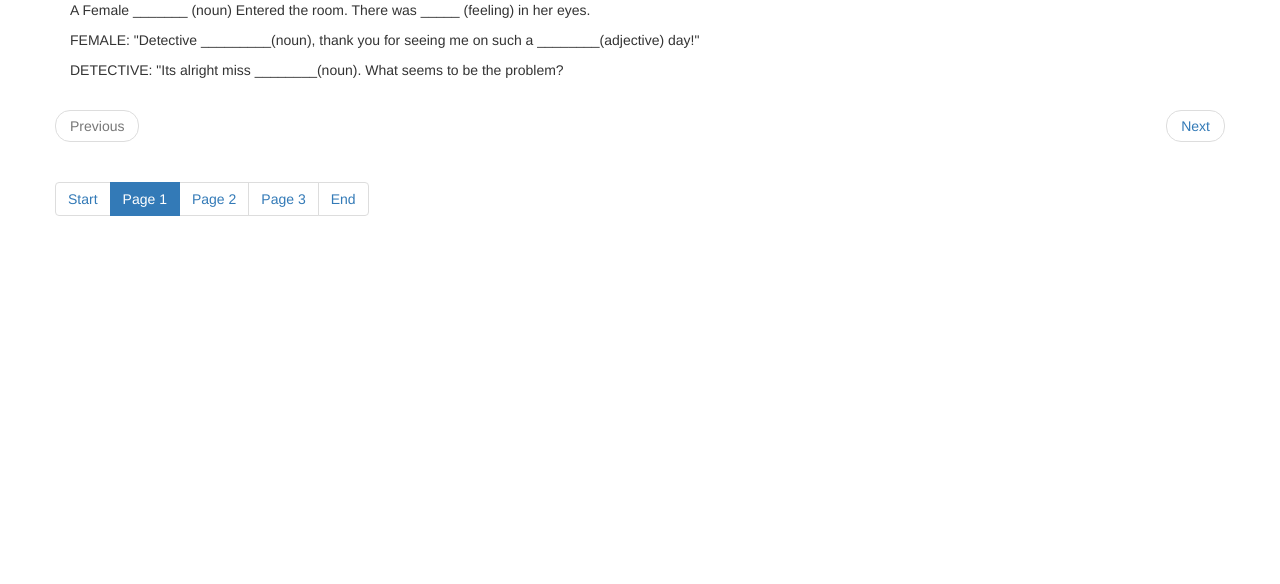
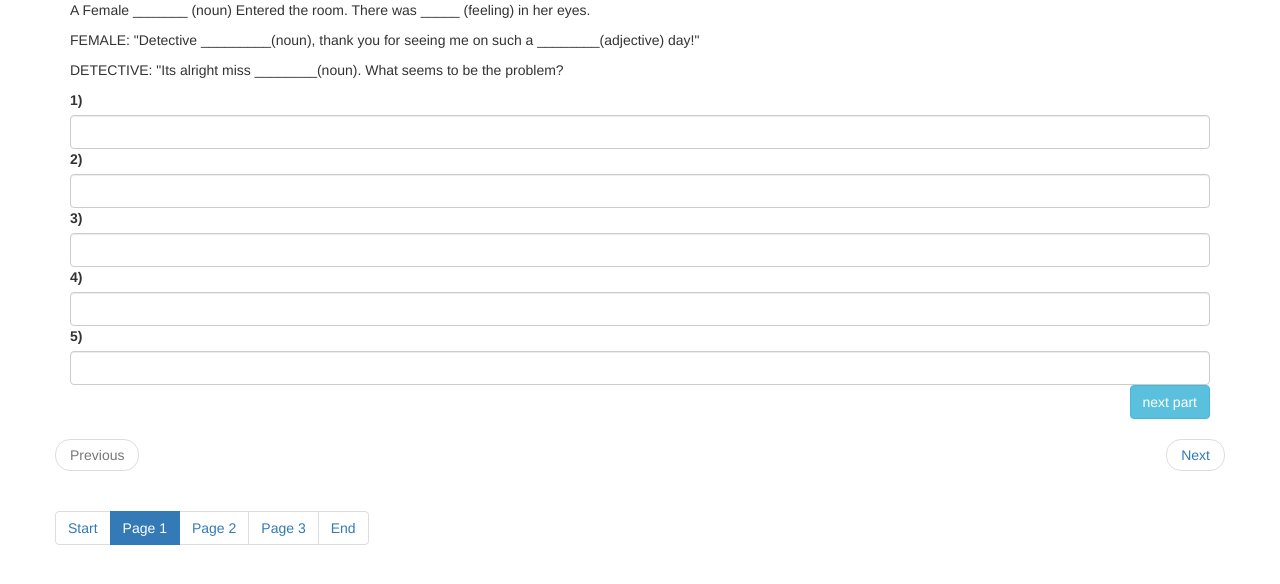
Before and after one commit to ac-jarvisa/mtm4086-as2, a PHP site: page /story.php?pg=1 in a window 1280 px wide. Shown: the part 40-624 px from the top of the page. Run offline with PHP 8.4, Linux system fonts and the light colour scheme; some libraries are stand-ins or nearby versions.

Commit message:
session variables now carry to the final page

```diff
--- a/story.php
+++ b/story.php
@@ -2,31 +2,116 @@
 session_start();
 
 $content = '<p>Start your Story</p>';
+$form = '';
+$results = '';
+
 if(isset($_GET['pg'])){
-		$_SESSION['page#'] = "start";
 	$_GET['pg'] == "start";
-		$content = '<p>Start your Story</p>';
 
 	if($_GET['pg'] == 1){
-			$_SESSION['page#'] = "1";
 		$content = '<p>A Female _______ (noun) Entered the room. There was _____ (feeling) in her eyes.</p>
 			<p>FEMALE: "Detective _________(noun), thank you for seeing me on such a ________(adjective) day!"</p>
 			<p>DETECTIVE: "Its alright miss ________(noun). What seems to be the problem?</p>';
+		$form = '<form method="post" class="form-horizontal" role="form" action="' . $_SERVER["PHP_SELF"] . '?pg=2">
+            	<label for="story-1-a1">1) </label>
+                <input type="text" id="story-1-a1" name="story-1-a1" class="form-control">
+                <label for="story-1-a2">2) </label>
+                <input type="text" id="story-1-a2" name="story-1-a2" class="form-control">
+                <label for="story-1-a3">3) </label>
+                <input type="text" id="story-1-a3" name="story-1-a3" class="form-control">
+                <label for="story-1-a4">4) </label>
+                <input type="text" id="story-1-a4" name="story-1-a4" class="form-control">
+                <label for="story-1-a5">5) </label>
+                <input type="text" id="story-1-a5" name="story-1-a5" class="form-control">
+                <input type="submit" name="story-1" class="btn btn-info pull-right" value="next part">            </form>';
 
 	}else if($_GET['pg'] == 2){
-			$_SESSION['page#'] = "2";
+		// if the submit button was pressed on the last page,
+		if(isset($_POST['story-1'])){
+			$_SESSION['story-1-a1'] = $_POST['story-1-a1'];
+			$_SESSION['story-1-a2'] = $_POST['story-1-a2'];
+			$_SESSION['story-1-a3'] = $_POST['story-1-a3'];
+			$_SESSION['story-1-a4'] = $_POST['story-1-a4'];
+			$_SESSION['story-1-a5'] = $_POST['story-1-a5'];
+		}
 			$content = '<p>FEMALE: "I was walking home, when a ________(noun) came out of nowhere and stole my ________(noun)"!
 			<p>DETECTIVE: "I am sorry to hear that. Can you describe the ________(noun)?"</p>
 			<p>FEMALE: "Yes, the _______(noun) was _______, weighed ______ pounds, had _______(noun) _______(noun), and had ______ (colour) eyes."</p>';
 
+			$form = '<form method="post" class="form-horizontal" role="form" action="' . $_SERVER["PHP_SELF"] . '?pg=3">
+            	<label for="story-1-a1">1) </label>
+                <input type="text" id="story-2-a1" name="story-2-a1" class="form-control">
+                <label for="story-1-a2">2) </label>
+                <input type="text" id="story-2-a2" name="story-2-a2" class="form-control">
+                <label for="story-1-a3">3) </label>
+                <input type="text" id="story-2-a3" name="story-2-a3" class="form-control">
+                <label for="story-1-a4">4) </label>
+                <input type="text" id="story-2-a4" name="story-2-a4" class="form-control">
+                <label for="story-1-a5">5) </label>
+                <input type="text" id="story-2-a5" name="story-2-a5" class="form-control">
+				<label for="story-1-a6">6) </label>
+                <input type="text" id="story-2-a6" name="story-2-a6" class="form-control">
+				<label for="story-1-a7">7) </label>
+                <input type="text" id="story-2-a7" name="story-2-a7" class="form-control">
+				<label for="story-1-a8">8) </label>
+                <input type="text" id="story-2-a8" name="story-2-a8" class="form-control">
+				 <label for="story-1-a9">9) </label>
+                <input type="text" id="story-2-a9" name="story-2-a9" class="form-control">
+                <input type="submit" name="story-1" class="btn btn-info pull-right" value="next part">            </form>';
 		}
 	else if($_GET['pg'] == 3){
-			$_SESSION['page#'] = "3";
+		if(isset($_POST['story-1'])){
+			$_SESSION['story-2-a1'] = $_POST['story-2-a1'];
+			$_SESSION['story-2-a2'] = $_POST['story-2-a2'];
+			$_SESSION['story-2-a3'] = $_POST['story-2-a3'];
+			$_SESSION['story-2-a4'] = $_POST['story-2-a4'];
+			$_SESSION['story-2-a5'] = $_POST['story-2-a5'];
+			$_SESSION['story-2-a6'] = $_POST['story-2-a6'];
+			$_SESSION['story-2-a7'] = $_POST['story-2-a7'];
+			$_SESSION['story-2-a8'] = $_POST['story-2-a8'];
+			$_SESSION['story-2-a9'] = $_POST['story-2-a9'];
+		}
+		print_r($_SESSION);
 			$content = '<p>DETECTIVE: "Thank you, this will help in ________ (adjective) the _________(noun). However, I will require ________ (noun) as a downpayment for my ________(adjective)."</p>
+			<p>FEMALE: "Yes, of course. I will ______ (adjective) your ______ (noun). Thanks again Detective!"</p>';
 
-			<p>FEMALE: "Yes, of course. I will ______ (adjective) your ______ (noun). Thanks again Detective!"</p>';
+			$form = '<form method="post" class="form-horizontal" role="form" action="' . $_SERVER["PHP_SELF"] . '?pg=end">
+            	<label for="story-3-a1">1) </label>
+                <input type="text" id="story-1-a1" name="story-3-a1" class="form-control">
+                <label for="story-3-a2">2) </label>
+                <input type="text" id="story-1-a2" name="story-3-a2" class="form-control">
+                <label for="story-3-a3">3) </label>
+                <input type="text" id="story-1-a3" name="story-3-a3" class="form-control">
+                <label for="story-3-a4">4) </label>
+                <input type="text" id="story-1-a4" name="story-3-a4" class="form-control">
+                <label for="story-3-a5">5) </label>
+                <input type="text" id="story-1-a5" name="story-3-a5" class="form-control">
+				<label for="story-3-a6">6) </label>
+                <input type="text" id="story-1-a6" name="story-3-a6" class="form-control">
+                <input type="submit" name="story-1" class="btn btn-info pull-right" value="next part">            </form>';
 	}else if($_GET['pg'] == "end"){
-			$content = "Thats all folks!";
+				if(isset($_POST['story-1'])){
+			$_SESSION['story-3-a1'] = $_POST['story-3-a1'];
+			$_SESSION['story-3-a2'] = $_POST['story-3-a2'];
+			$_SESSION['story-3-a3'] = $_POST['story-3-a3'];
+			$_SESSION['story-3-a4'] = $_POST['story-3-a4'];
+			$_SESSION['story-3-a5'] = $_POST['story-3-a5'];
+			$_SESSION['story-3-a6'] = $_POST['story-3-a6'];
+		}
+		print_r($_SESSION);
+			$content = '';
+			$form = '';
+			$results = '<p>A Female ' . $_SESSION['story-1-a1'] . ' Entered the room. There was ' . $_SESSION['story-1-a2'] . ' in her eyes.</p><p>FEMALE: "Detective ' . $_SESSION['story-1-a3'] . ', thank you for seeing me on such a' . $_SESSION['story-1-a4'] . ' day!"</p>
+			<p>DETECTIVE: "Its alright miss ' . $_SESSION['story-1-a5'] . '. What seems to be the problem?</p>
+
+			<p>FEMALE: "I was walking home, when a ' . $_SESSION['story-2-a1'] . ' came out of nowhere and stole my ' . $_SESSION['story-2-a2'] . '"!
+			<p>DETECTIVE: "I am sorry to hear that. Can you describe the ' . $_SESSION['story-2-a3'] .'?"</p>
+			<p>FEMALE: "Yes, the ' . $_SESSION['story-2-a4'] . ' was ' . $_SESSION['story-2-a5'] . ', weighed ' . $_SESSION['story-2-a6'] . ' pounds, had ' . $_SESSION['story-2-a7'] . ' ' . $_SESSION['story-2-a8'] . ', and had ' . $_SESSION['story-2-a9'] . ' eyes."</p>
+
+			<p>DETECTIVE: "Thank you, this will help in ' . $_SESSION['story-3-a1'] . ' the ' . $_SESSION['story-3-a2'] . '. However, I will require' . $_SESSION['story-3-a3'] . ' as a downpayment for my ' . $_SESSION['story-3-a4'] . '."</p>
+			<p>FEMALE: "Yes, of course. I will ' . $_SESSION['story-3-a5'] . ' your ' . $_SESSION['story-3-a6'] . '. Thanks again Detective!"</p>';
+session_unset();		//empties the session file
+session_destroy();
 		}
 	}
 ?>
@@ -62,6 +147,8 @@ $content = '<p>Start your Story</p>';
     	<div class="col-lg-12">
         	<?php
 				echo $content;
+				echo $form;
+				echo $results;
 			?>
         </div>
     </div>
```
Also changed, not shown: page1.php (added). Lines whose indentation alone changed are shown as unchanged.
